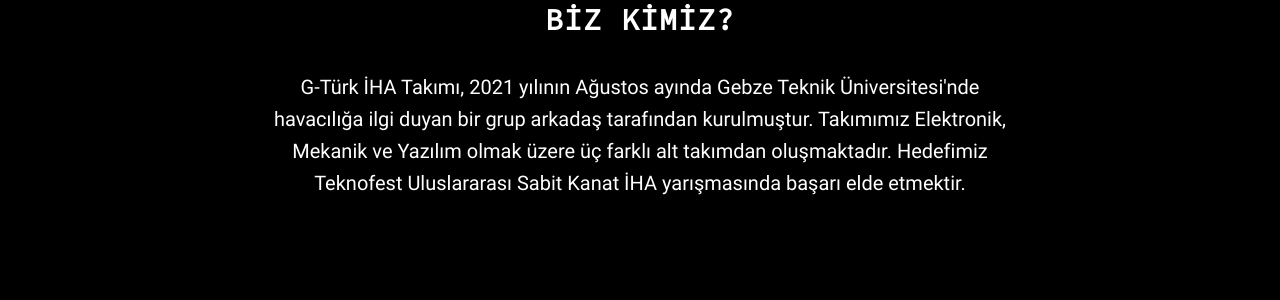
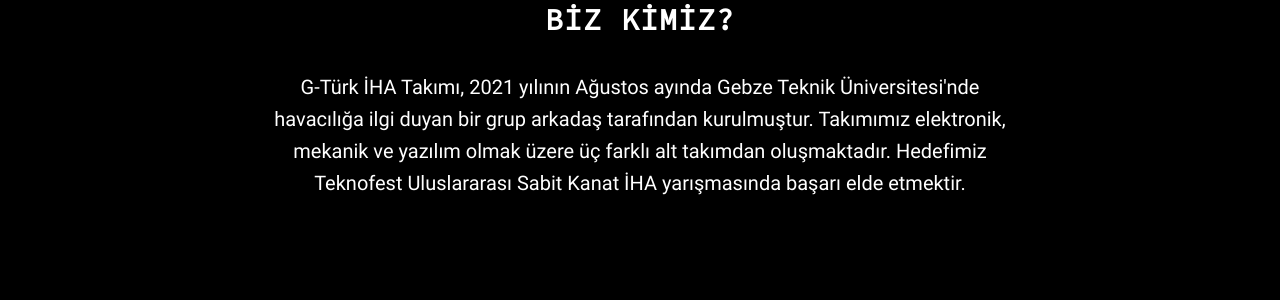
Before and after one commit to g-turk-iha/g-turk-iha, a Jekyll site: the page built from index.html, in a window 1280 px wide and 900 px high, scrolled down 912 px. Shown: the part 185-485 px from the top of the window. Built offline with Jekyll 4.4.1, drawn with Linux system fonts in a browser that asks for light colours.

```diff
--- a/_includes/about.html
+++ b/_includes/about.html
@@ -6,7 +6,7 @@
             <p> G-Türk İHA Takımı, 2021 yılının Ağustos ayında Gebze Teknik Üniversitesi'nde havacılığa ilgi duyan bir
                 grup arkadaş
                 tarafından kurulmuştur.
-                Takımımız Elektronik, Mekanik ve Yazılım olmak üzere üç farklı alt takımdan oluşmaktadır.
+                Takımımız elektronik, mekanik ve yazılım olmak üzere üç farklı alt takımdan oluşmaktadır.
                 Hedefimiz Teknofest Uluslararası Sabit Kanat İHA yarışmasında başarı elde etmektir.
             </p>
 
```
